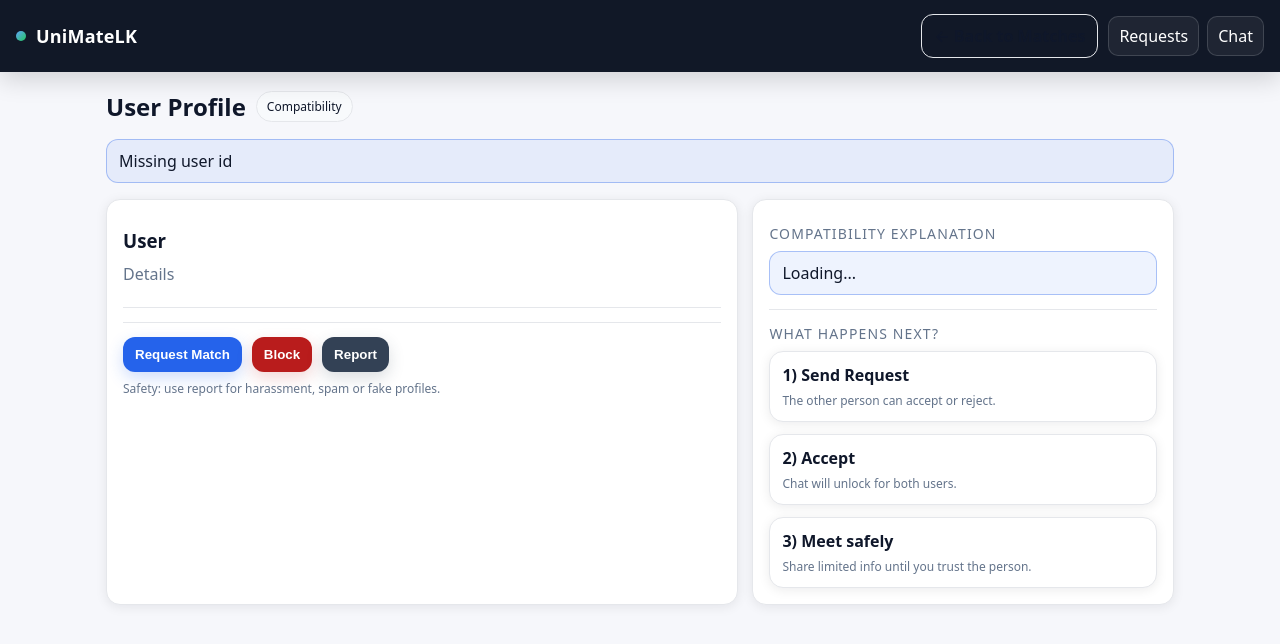
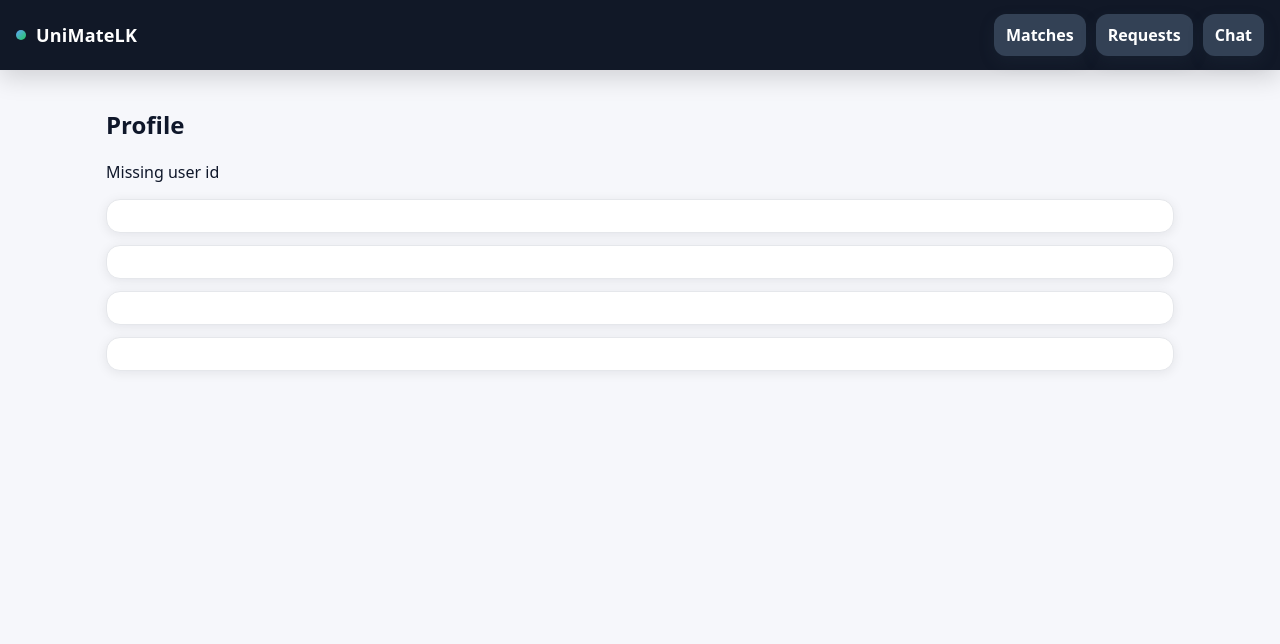
Before and after one commit to kavisara-samarakoon/unimatelk, a Spring Boot app: page /user.html in a window 1280 px wide. Shown: the top 644 px of the page. Run offline with Spring Boot 4, Linux system fonts and the light colour scheme; the visitor is signed in with stand-in values (Sample User, id 1); some of the project's set-up classes (security, data sources, template engines, error pages and the like) are left out, and stand-ins take their place.

Commit message:
FIXING ERRORS

```diff
--- a/src/main/resources/static/user.html
+++ b/src/main/resources/static/user.html
@@ -2,7 +2,7 @@
 <html lang="en">
 <head>
     <meta charset="utf-8"/>
-    <meta name="viewport" content="width=device-width, initial-scale=1.0"/>
+    <meta name="viewport" content="width=device-width, initial-scale=1"/>
     <title>UniMateLK - User</title>
     <link rel="stylesheet" href="/css/style.css"/>
 </head>
@@ -11,75 +11,20 @@
 <header class="topbar">
     <h1 class="brand"><span class="brand-badge"></span>UniMateLK</h1>
     <div class="top-actions">
-        <a class="btn ghost" href="/matches.html">← Back to Matches</a>
-        <nav class="navlinks">
-            <a href="/requests.html">Requests</a>
-            <a href="/chat.html">Chat</a>
-        </nav>
+        <a class="btn secondary" href="/matches.html">Matches</a>
+        <a class="btn secondary" href="/requests.html">Requests</a>
+        <a class="btn secondary" href="/chat.html">Chat</a>
     </div>
 </header>
 
 <main class="container">
-    <div class="toolbar">
-        <div class="left">
-            <h2 class="m0">User Profile</h2>
-            <span id="scoreBadge" class="badge">Compatibility</span>
-        </div>
-    </div>
+    <h2 id="title">Profile</h2>
+    <p id="msg" class="muted"></p>
 
-    <p id="msg" class="toast info">You can request a match from this page.</p>
-
-    <div class="grid two">
-        <section class="card">
-            <img id="coverImg" class="cover" style="display:none" alt="Cover photo"/>
-            <div class="mt12 row">
-                <img id="profileImg" class="avatar" style="display:none" alt="Profile photo"/>
-                <div>
-                    <h3 id="nameText" class="m0">User</h3>
-                    <p id="metaText" class="m0" style="color:var(--muted)">Details</p>
-                </div>
-            </div>
-
-            <div class="divider"></div>
-
-            <div id="detailsBox"></div>
-
-            <div class="divider"></div>
-
-            <div class="row">
-                <button id="requestBtn" class="btn" type="button">Request Match</button>
-                <button id="blockBtn" class="btn danger" type="button">Block</button>
-                <button id="reportBtn" class="btn secondary" type="button">Report</button>
-            </div>
-
-            <p class="help mt12">
-                Safety: use report for harassment, spam or fake profiles.
-            </p>
-        </section>
-
-        <aside class="card">
-            <p class="section-title">Compatibility explanation</p>
-            <div id="explainBox" class="toast info">Loading...</div>
-
-            <div class="divider"></div>
-
-            <p class="section-title">What happens next?</p>
-            <div class="list">
-                <div class="list-item">
-                    <b>1) Send Request</b>
-                    <div class="help">The other person can accept or reject.</div>
-                </div>
-                <div class="list-item">
-                    <b>2) Accept</b>
-                    <div class="help">Chat will unlock for both users.</div>
-                </div>
-                <div class="list-item">
-                    <b>3) Meet safely</b>
-                    <div class="help">Share limited info until you trust the person.</div>
-                </div>
-            </div>
-        </aside>
-    </div>
+    <div id="profileCard" class="card"></div>
+    <div id="matchCard" class="card" style="margin-top:12px;"></div>
+    <div id="actions" class="card" style="margin-top:12px;"></div>
+    <div id="safety" class="card" style="margin-top:12px;"></div>
 </main>
 
 <script type="module" src="/js/user.js"></script>
```
Also changed, not shown: src/main/resources/static/matches.html (+41 -43 lines), src/main/resources/static/requests.html (+12 -28 lines).
